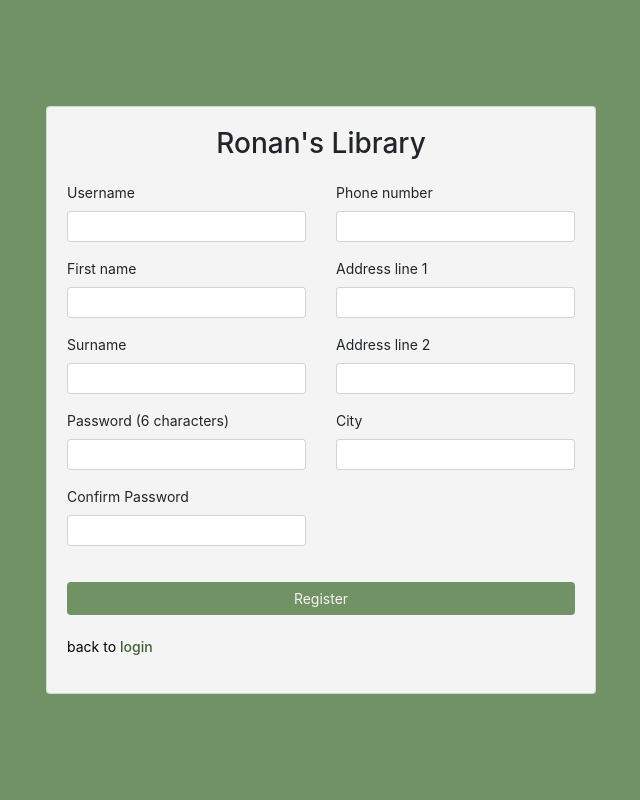
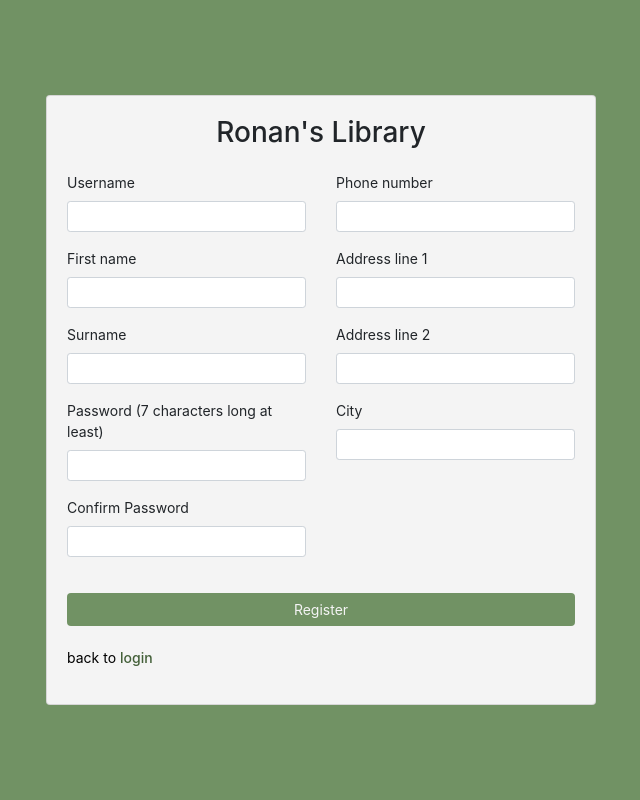
Before and after one commit to ronan-s1/Library-Management-System-CRUD-app, a PHP site: page /register.php in a window 1280 px wide. Shown: the whole page, without its empty margins (319-959 px from the left). Run offline with PHP 8.4, Linux system fonts and the light colour scheme.

Commit message:
Update register.php

```diff
--- a/register.php
+++ b/register.php
@@ -37,7 +37,7 @@
                             </div>
 
                             <div class="form-group">
-                                <label for="password">Password (6 characters)</label>
+                                <label for="password">Password (7 characters long at least)</label>
                                 <input type="password" class="form-control form-control-sm" name="password">
                             </div>
 
```
